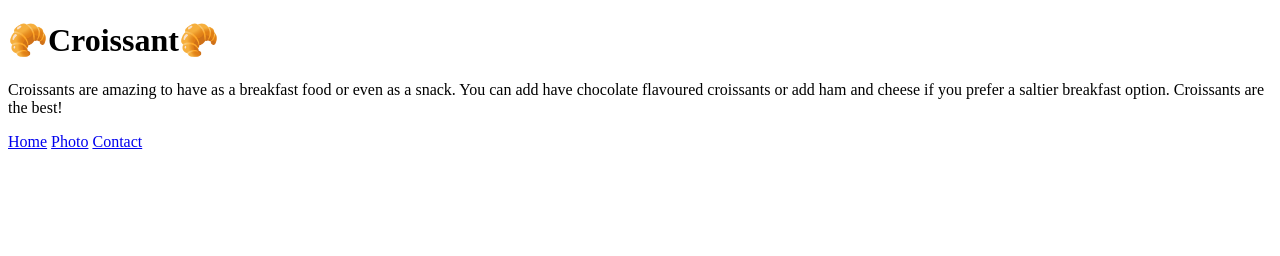
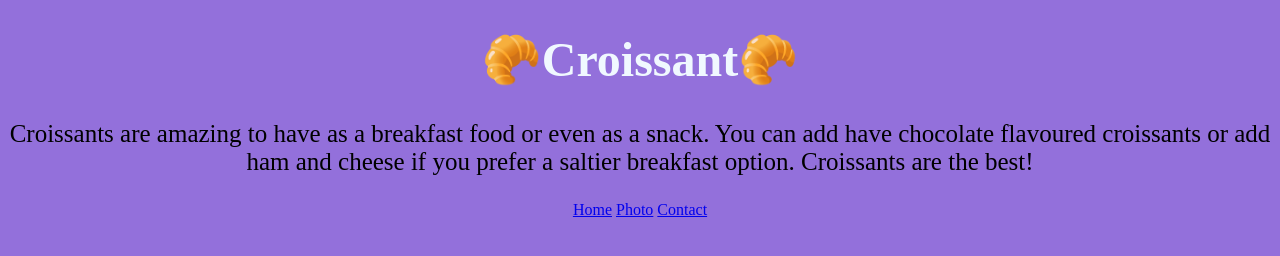
Before and after one commit to bxity/multiple-page-hosting, a plain HTML site: page index.html in a window 1280 px wide. Drawn offline with Linux system fonts and the light colour scheme.

Commit message:
added css and links to css folder

```diff
--- a/css/styles.css
+++ b/css/styles.css
@@ -0,0 +1,27 @@
+h1 {
+    text-align: center;
+    color: aliceblue;
+    display: block;
+    font-size: 48px;
+}
+
+p {
+    display: block;
+    font-size: 25px;
+    text-align: center;
+}
+
+footer {
+    text-align: center;
+    display: block;
+    color: aliceblue;
+}
+
+a {
+   text-decoration: underline;
+   cursor: pointer;
+}
+
+body {
+    background-color: mediumpurple;
+}
--- a/index.html
+++ b/index.html
@@ -4,6 +4,7 @@
     <meta charset="UTF-8" />
     <meta http-equiv="X-UA-Compatible" content="IE=edge" />
     <meta name="viewport" content="width=device-width, initial-scale=1.0" />
+    <link rel="stylesheet" href="/css/styles.css">
     <title>Homepage - Croissant</title>
   </head>
   <body>
```
Also changed, not shown: contact.html (+1 -0 lines), photo.html (renamed from css/photo.html, +1 -0 lines).
